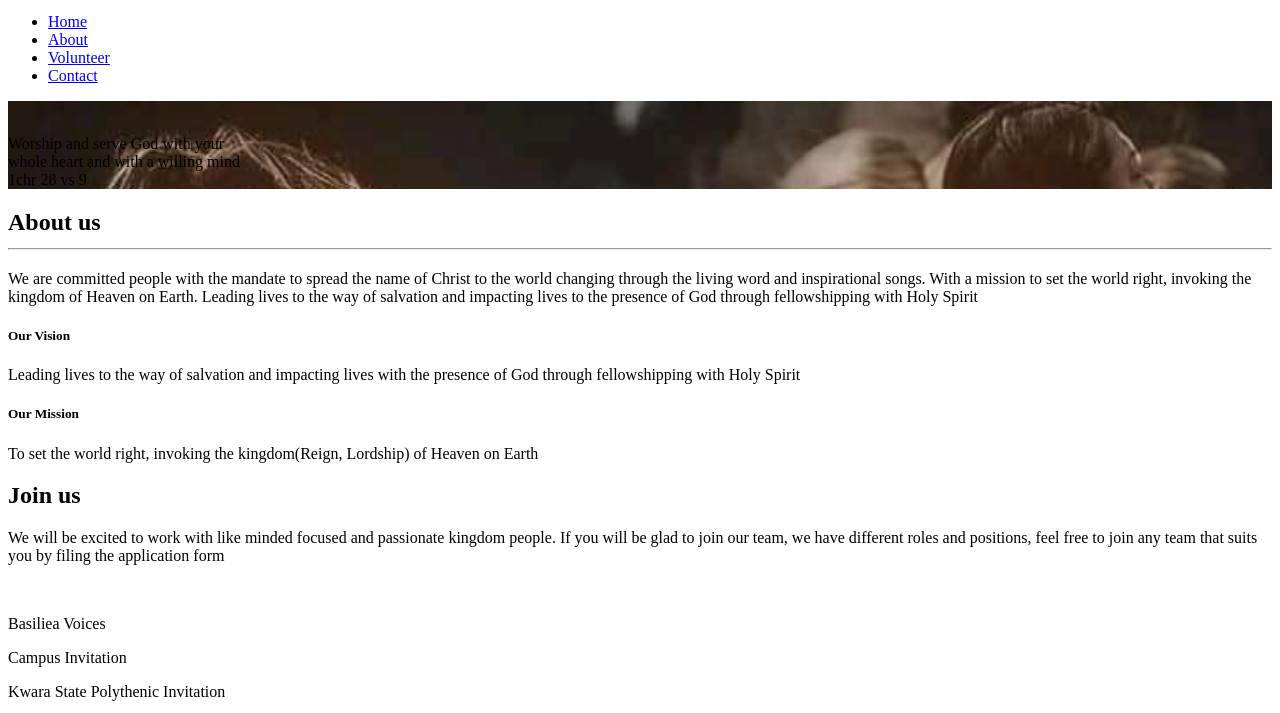
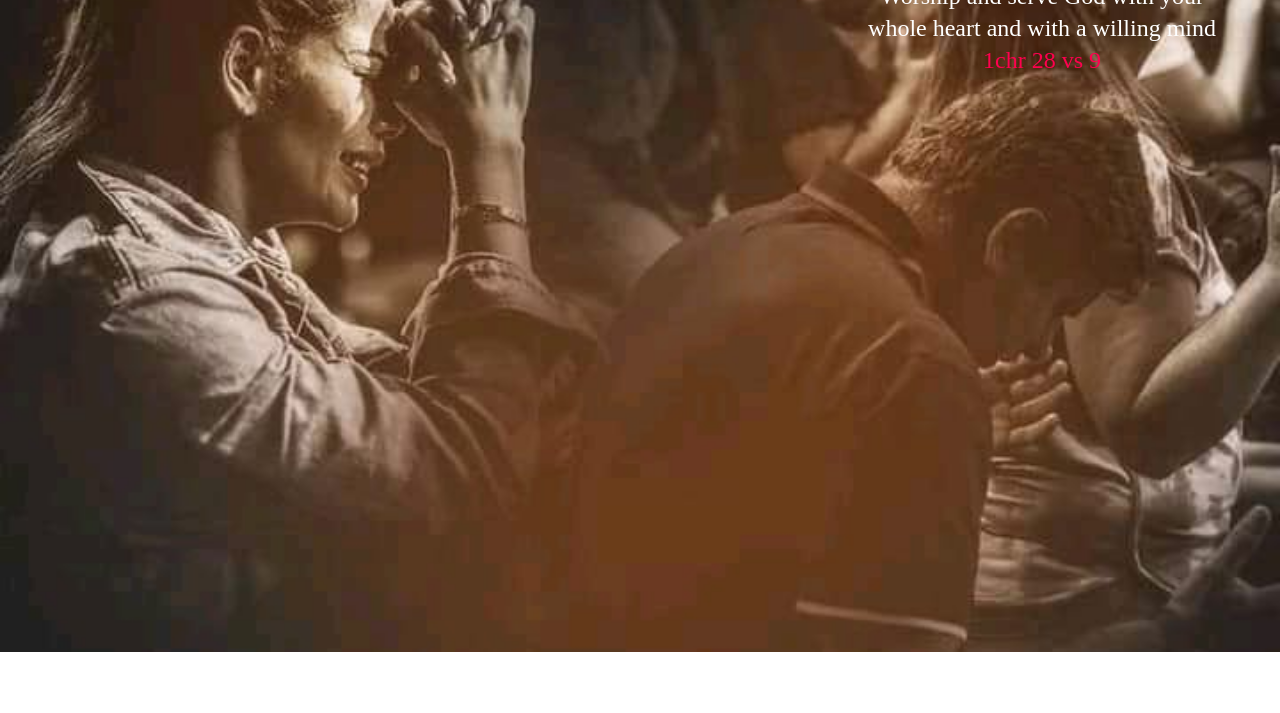
Before and after one commit to ozavcodez/Basilieia-web, a website: page src/index.html in a window 1280 px wide. Shown: the part 148-861 px from the top of the page. Drawn offline with Linux system fonts and the light colour scheme; the site is published under a folder, as on GitHub Pages, so addresses that start at the root find nothing.

Commit message:
change my css file to src folder

```diff
--- a/src/index.html
+++ b/src/index.html
@@ -6,7 +6,7 @@
     <meta name="viewport" content="width=device-width, initial-scale=1.0">
     <title>BasilieiaVoices</title>
     <link rel="stylesheet" href="https://use.fontawesome.com/releases/v5.0.7/css/all.css">
-    <link rel="stylesheet" href="/dist/output.css">
+    <link rel="stylesheet" href="output.css">
 </head>
 <body class="font-sans">
     <nav class="bg-white px-2 sm:px-4 py-4 dark:bg-gray-900 fixed w-full z-20 top-0 left-0 border-b border-gray-200 dark:border-gray-600">
```
Also changed, not shown: dist/input.css, src/output.css, 1 other file.
